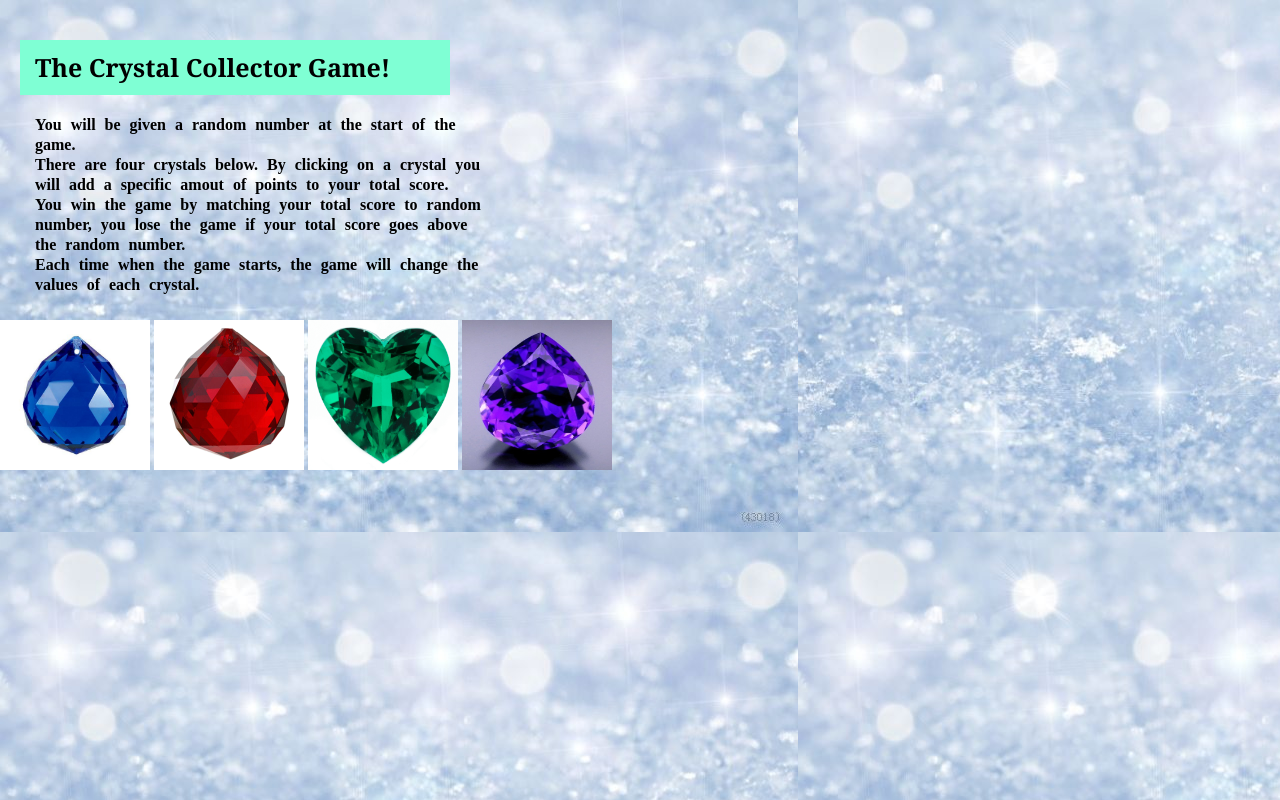
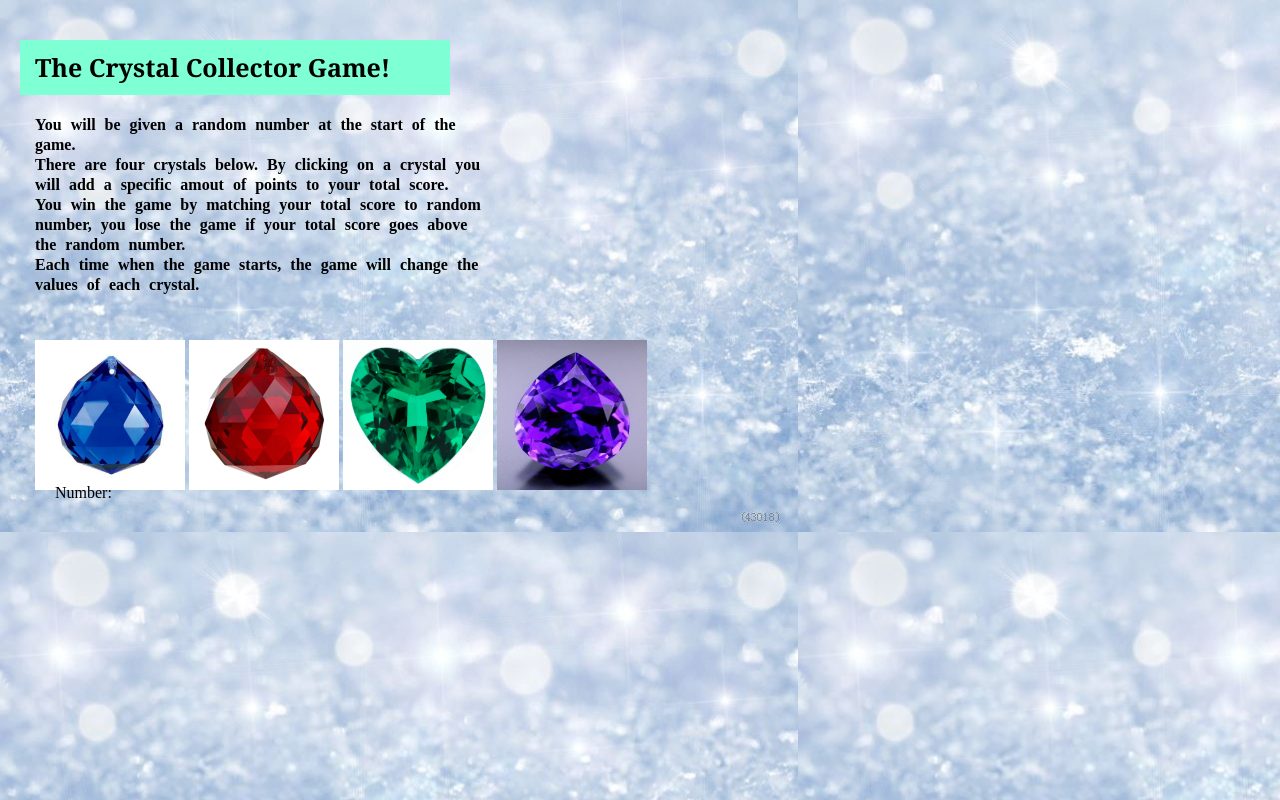
Before and after one commit to aidiko20/unit-4-game, a plain HTML site: page index.html in a window 1280 px wide. Drawn offline with nearby package versions, Linux system fonts and the light colour scheme.

Commit message:
added container to reaveal number

```diff
--- a/assets/css/style.css
+++ b/assets/css/style.css
@@ -23,3 +23,16 @@ h1{
     float: initial;
     position: relative;
 }
+.container2{
+    margin:15px;
+    padding:20px;
+    width:800px;
+    height:70px;
+}
+.container3{
+    margin:50px;
+    padding:5px;
+    width: 150px;
+    height:150px;
+
+}
--- a/index.html
+++ b/index.html
@@ -8,7 +8,10 @@
     <title>Crystal Collector Game</title>
     <link rel="stylesheet" type="text/css" href="assets/css/reset.css">
     <link rel="stylesheet" type="text/css" href="assets/css/style.css">
-    <script src="jquery-3.4.1.min.js"></script>
+    <script
+ src="https://code.jquery.com/jquery-3.4.1.js"
+ integrity="sha256-WpOohJOqMqqyKL9FccASB9O0KwACQJpFTUBLTYOVvVU="
+ crossorigin="anonymous"></script>
 
 </head>
 
@@ -24,13 +27,21 @@
             Each time when the game starts, the game will change the values of each crystal.
         </p>
     </div>
+    <div class="row">
+        <div class="col-md-6">
     <div class="container2">
             <img src="assets/images/bluecrystal.jpeg" alt="Blue" style="height:150px; width:150px;">
             <img src="assets/images/redcrystal.jpeg" alt="Red" style="height:150px; width:150px;">
             <img src="assets/images/greencrystal.png" alt="Green" style="height:150px; width:150px;">
             <img src="assets/images/purplecrystal.jpeg" alt="Purple" style="height:150px; width:150px;">
         </div>
+        </div>
 
+        <div class="container3">
+            <p>Number:</p>
+
+    </div>
+        </div>
     <script type="text/javascript" src="assets/javascript/game.js"></script>
 </body>
 
```
